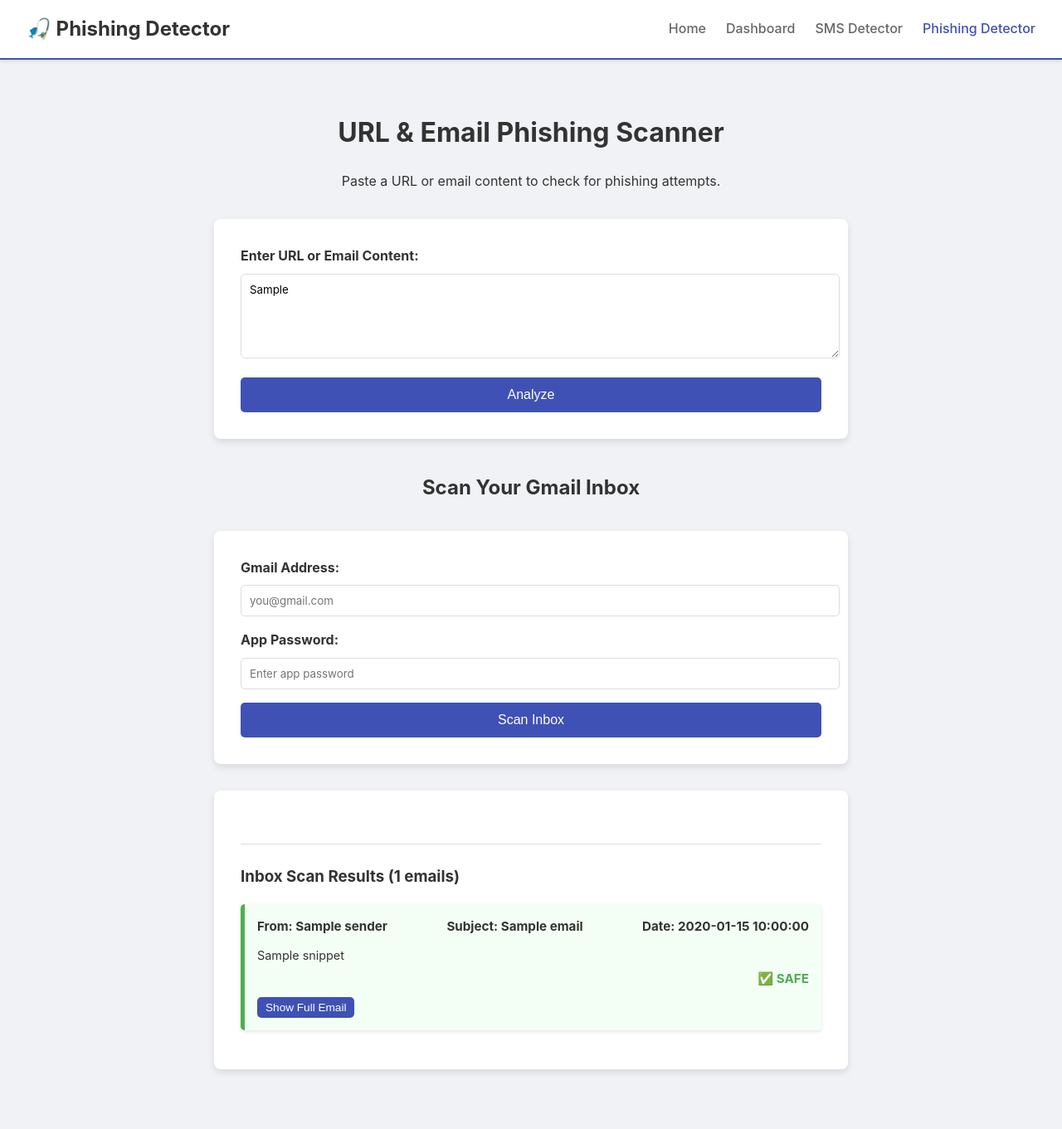
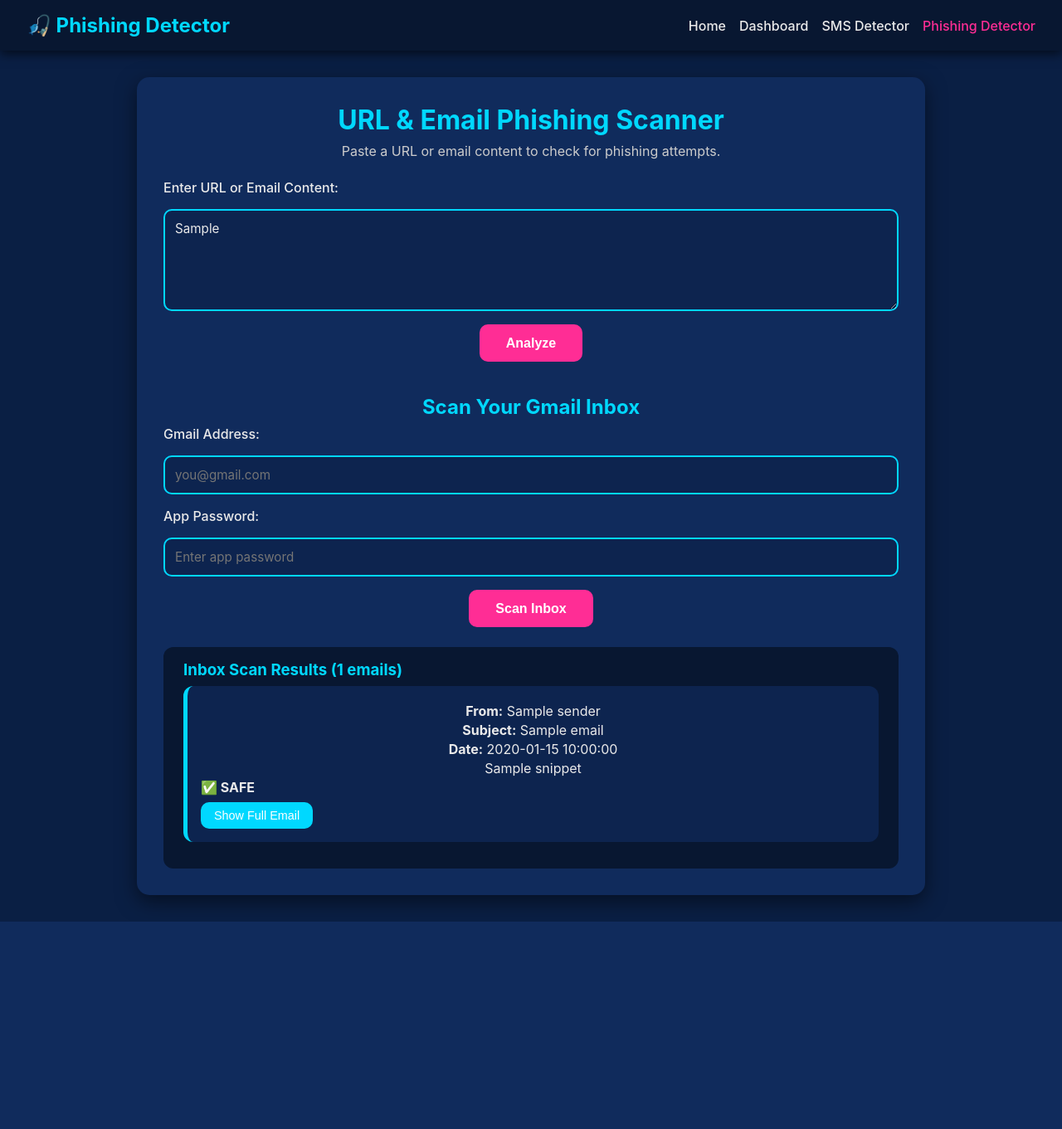
Before and after one commit to cyber-Je-di/ids_test, a Flask app: template templates/phishing_detector.html in a window 1280 px wide. Shown: the whole page at 83% size. After the commit the page ends 1111 px from the top, so only its background shows below. Run offline with Flask 3, Linux system fonts and the light colour scheme; the template is opened without the code that fills it: most values are stand-ins (such as "Sample title", 1, 10 or a date in 2020).

Commit message:
More UI changes

```diff
--- /dev/null
+++ b/static/phishing.css
@@ -0,0 +1,240 @@
+/* ==========================
+   GENERAL RESET & BASE STYLES
+   ========================== */
+* {
+    margin: 0;
+    padding: 0;
+    box-sizing: border-box;
+    scroll-behavior: smooth;
+}
+
+body {
+    font-family: 'Inter', sans-serif;
+    background-color: #0A1F44; /* Dark Blue */
+    color: #EAEAEA;
+}
+
+/* ==========================
+   NAVBAR
+   ========================== */
+.navbar {
+    display: flex;
+    justify-content: space-between;
+    align-items: center;
+    padding: 1rem 2rem;
+    background-color: #081731; /* Darker Navy */
+    box-shadow: 0 4px 12px rgba(0,0,0,0.6);
+    position: sticky;
+    top: 0;
+    z-index: 1000;
+}
+
+.nav-brand h2 {
+    color: #00D8FF; /* Cyan */
+    font-size: 1.5rem;
+    display: flex;
+    align-items: center;
+    gap: 0.5rem;
+    animation: slideIn 1s ease-out forwards;
+}
+
+.nav-links {
+    display: flex;
+    align-items: center;
+    gap: 1rem;
+}
+
+.nav-links a {
+    color: #EAEAEA;
+    text-decoration: none;
+    font-weight: 500;
+    position: relative;
+    transition: color 0.3s ease;
+}
+
+.nav-links a:hover {
+    color: #00D8FF;
+}
+
+.nav-links a.active {
+    color: #FF2D95; /* Magenta active */
+}
+
+/* ==========================
+   DASHBOARD CONTAINER
+   ========================== */
+.dashboard-container {
+    max-width: 950px;
+    margin: 2rem auto;
+    padding: 2rem;
+    background-color: #102B5C; /* Medium Blue card */
+    border-radius: 15px;
+    box-shadow: 0 8px 25px rgba(0,0,0,0.5);
+    animation: fadeInUp 1s ease forwards;
+}
+
+/* ==========================
+   CARD CONTENT
+   ========================== */
+.card-content h1, .card-content h2 {
+    text-align: center;
+    color: #00D8FF;
+    margin-bottom: 0.5rem;
+}
+
+.card-content p {
+    text-align: center;
+    color: #ccc;
+    margin-bottom: 1.5rem;
+}
+
+/* ==========================
+   FORM STYLING
+   ========================== */
+.form-container {
+    display: flex;
+    flex-direction: column;
+    gap: 1rem;
+}
+
+label {
+    color: #EAEAEA;
+    font-weight: 500;
+}
+
+textarea, input[type="email"], input[type="password"] {
+    width: 100%;
+    padding: 0.75rem;
+    border-radius: 10px;
+    border: 2px solid #00D8FF;
+    background-color: #0D244F;
+    color: #EAEAEA;
+    font-family: 'Inter', sans-serif;
+    font-size: 0.95rem;
+    transition: all 0.3s ease;
+}
+
+textarea:focus, input:focus {
+    outline: none;
+    border-color: #FF2D95;
+    box-shadow: 0 0 10px rgba(255,45,149,0.5);
+}
+
+/* ==========================
+   BUTTON
+   ========================== */
+.detect-btn {
+    padding: 0.85rem 2rem;
+    background-color: #FF2D95; /* Magenta */
+    color: #fff;
+    font-weight: bold;
+    border: none;
+    border-radius: 10px;
+    cursor: pointer;
+    font-size: 1rem;
+    align-self: center;
+    transition: all 0.3s ease;
+}
+
+.detect-btn:hover {
+    background-color: #e0227f;
+    transform: scale(1.05);
+    box-shadow: 0 8px 25px rgba(255,45,149,0.5);
+}
+
+/* ==========================
+   RESULT BOX
+   ========================== */
+.result-box {
+    margin-top: 1.5rem;
+    padding: 1rem 1.5rem;
+    border-radius: 12px;
+    background-color: #081731;
+    color: #EAEAEA;
+    animation: fadeInUp 0.8s ease forwards;
+}
+
+.result-box h3 {
+    color: #00D8FF;
+    margin-bottom: 0.5rem;
+}
+
+.error-text {
+    color: #FF2D95;
+    font-weight: bold;
+    margin-bottom: 0.3rem;
+}
+
+.success-text {
+    color: #00D8FF;
+    font-weight: bold;
+    margin-bottom: 0.3rem;
+}
+
+/* ==========================
+   EMAIL SCAN RESULTS
+   ========================== */
+.email-result-card {
+    background-color: #0D244F;
+    padding: 1rem;
+    border-radius: 12px;
+    margin-bottom: 1rem;
+    border-left: 5px solid #00D8FF;
+    transition: all 0.3s ease;
+}
+
+.email-result-card.phishing {
+    border-left-color: #FF2D95;
+}
+
+.email-result-card:hover {
+    transform: scale(1.02);
+    box-shadow: 0 10px 25px rgba(0,216,255,0.3);
+}
+
+.email-header p, .email-snippet p, .email-status span {
+    color: #EAEAEA;
+    margin: 0.2rem 0;
+}
+
+.expand-btn {
+    margin-top: 0.5rem;
+    padding: 0.5rem 1rem;
+    border-radius: 10px;
+    border: none;
+    background-color: #00D8FF;
+    color: #fff;
+    cursor: pointer;
+    font-size: 0.9rem;
+    transition: all 0.3s ease;
+}
+
+.expand-btn:hover {
+    background-color: #00b0e0;
+    transform: scale(1.05);
+}
+
+/* ==========================
+   ERROR MESSAGE
+   ========================== */
+.error-message {
+    margin-top: 1rem;
+    padding: 0.75rem 1rem;
+    background-color: rgba(255,45,149,0.2);
+    border-radius: 10px;
+    color: #FF2D95;
+    font-weight: 500;
+}
+
+/* ==========================
+   ANIMATIONS
+   ========================== */
+@keyframes fadeInUp {
+    0% { opacity: 0; transform: translateY(20px); }
+    100% { opacity: 1; transform: translateY(0); }
+}
+
+@keyframes slideIn {
+    0% { transform: translateX(-50px); opacity: 0; }
+    100% { transform: translateX(0); opacity: 1; }
+}
--- a/templates/phishing_detector.html
+++ b/templates/phishing_detector.html
@@ -6,7 +6,7 @@
     <title>Phishing Detector - CyberGuard</title>
     <link
       rel="stylesheet"
-      href="{{ url_for('static', filename='styles.css') }}"
+      href="{{ url_for('static', filename='phishing.css') }}"
     />
   </head>
   <body>
--- a/templates/sms_detector.html
+++ b/templates/sms_detector.html
@@ -4,7 +4,7 @@
     <meta charset="UTF-8">
     <meta name="viewport" content="width=device-width, initial-scale=1.0">
     <title>Scam SMS Detector - CyberGuard</title>
-    <link rel="stylesheet" href="{{ url_for('static', filename='styles.css') }}">
+    <link rel="stylesheet" href="{{ url_for('static', filename='sms.css') }}">
 </head>
 <body>
     <nav class="navbar dashboard-nav">
```
Also changed, not shown: static/ids.css (added, +204 -0 lines), static/sms.css (added, +198 -0 lines), templates/ids_dashboard.html (+12 -20 lines).
